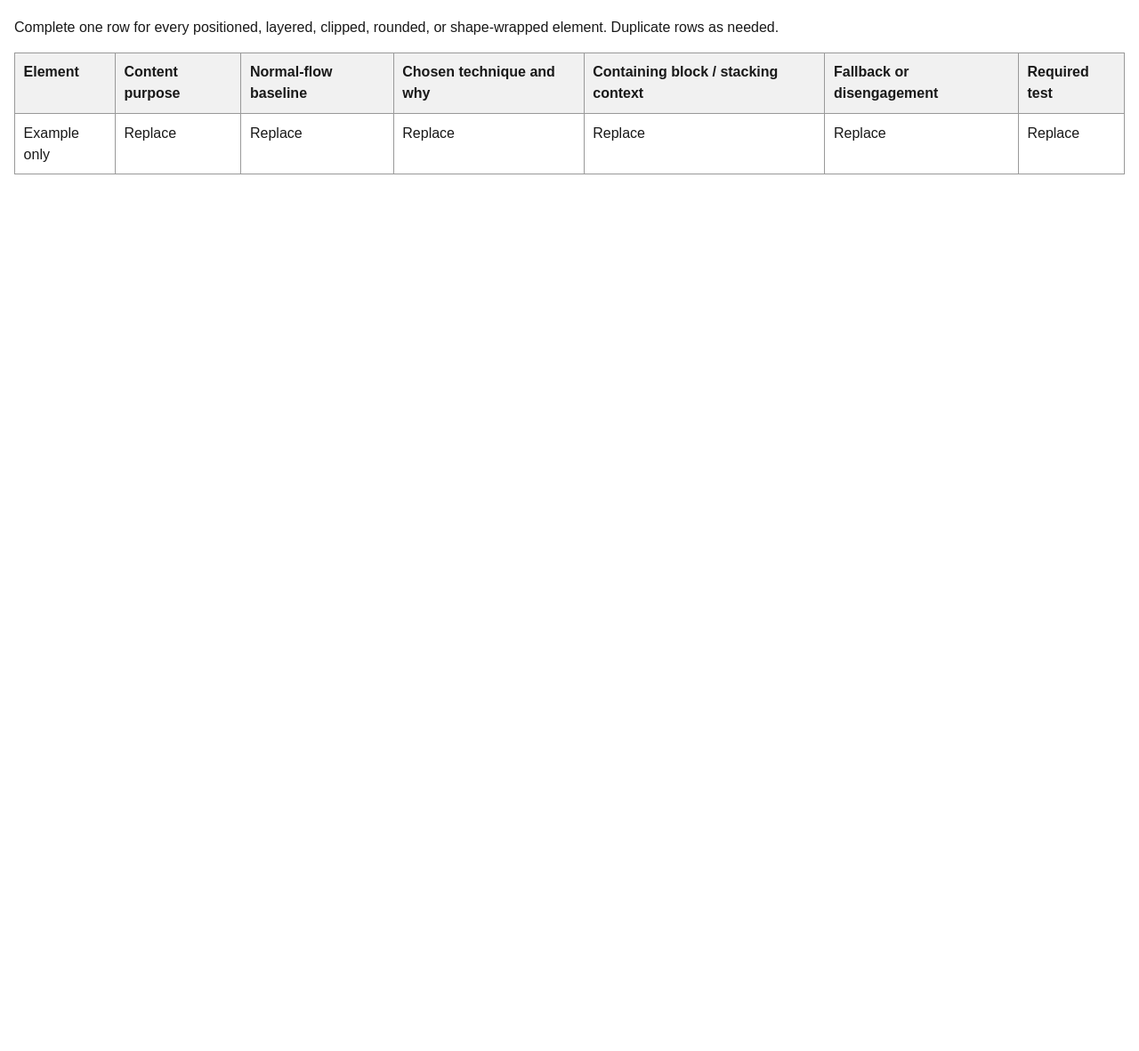
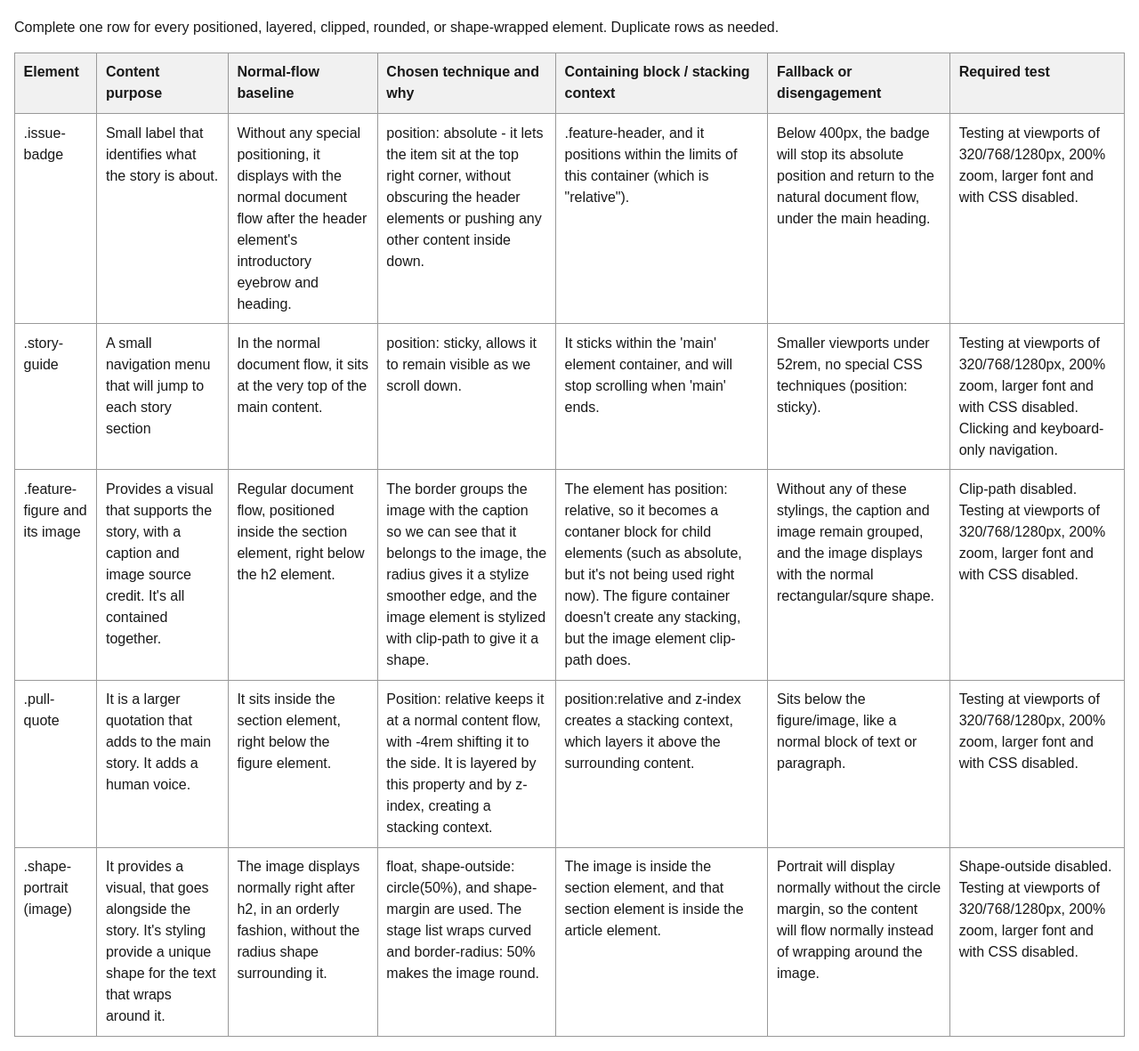
Before and after one commit to gisellenjaa/4-DELIVERABLE-Layered-Feature-Story, a plain HTML site: page composition-plan.html in a window 1280 px wide. Shown: the part 88-1269 px from the top of the page at 89% size. Before the commit the page ends 800 px from the top, so only its background shows below. Drawn offline with Linux system fonts and the light colour scheme.

Commit message:
Completed composition plan table

```diff
--- a/composition-plan.html
+++ b/composition-plan.html
@@ -1,36 +1,43 @@
 <!doctype html>
 <html lang="en">
+
 <head>
     <meta charset="utf-8">
     <meta name="viewport" content="width=device-width,initial-scale=1">
     <title>Composition Plan</title>
     <style>
-            body{
-                font-family:Arial,sans-serif;
-                line-height:1.5;
-                max-width:90rem;
-                margin:auto;
-                padding:1rem;
-                color:#191919;
+        body {
+            font-family: Arial, sans-serif;
+            line-height: 1.5;
+            max-width: 90rem;
+            margin: auto;
+            padding: 1rem;
+            color: #191919;
         }
-            table{
-                width:100%;
-                border-collapse:collapse;
+
+        table {
+            width: 100%;
+            border-collapse: collapse;
         }
-            th,td{
-                padding:.6rem;
-                border:1px solid #999;
-                text-align:left;
-                vertical-align:top;
+
+        th,
+        td {
+            padding: .6rem;
+            border: 1px solid #999;
+            text-align: left;
+            vertical-align: top;
         }
-            th{
-                background:#f1f1f1;
+
+        th {
+            background: #f1f1f1;
         }
     </style>
 </head>
+
 <body>
     <h1>L6 · Composition Plan</h1>
-            <p>Complete one row for every positioned, layered, clipped, rounded, or shape-wrapped element. Duplicate rows as needed.</p>
+    <p>Complete one row for every positioned, layered, clipped, rounded, or shape-wrapped element. Duplicate rows as
+        needed.</p>
     <table>
         <thead>
             <tr>
@@ -45,15 +52,84 @@
         </thead>
         <tbody>
             <tr>
-                        <td>Example only</td>
-                        <td>Replace</td>
-                        <td>Replace</td>
-                        <td>Replace</td>
-                        <td>Replace</td>
-                        <td>Replace</td>
-                        <td>Replace</td>
+                <td>.issue-badge</td>
+                <td>Small label that identifies what the story is about.</td>
+                <td>Without any special positioning, it displays with the normal document flow after the header
+                    element's
+                    introductory eyebrow and heading.</td>
+                <td>position: absolute - it lets the item sit at the top right corner, without obscuring the header
+                    elements or pushing any other content inside down.</td>
+                <td>.feature-header, and it positions within the limits of this container (which is "relative").</td>
+                <td>Below 400px, the badge will stop its absolute position and return to the natural document
+                    flow, under the main heading.</td>
+                <!--fallback: At most sizes, the badge does not overlap with anything. When testing on viewport mode, below 400px
+                    will have it touch the eyebrow title and obscure it.-->
+                <td>Testing at viewports of 320/768/1280px, 200% zoom, larger font and with CSS disabled.</td>
+                <!--
+                Observation stuff later...
+                Resizing the browser to the smallest size will not have it overlap unless it is below 400px.
+                Changing the font to a bigger size will cause the overlap much sooner when resizing, but the text
+                remains inside its container.
+                -->
+            </tr>
+
+            <tr>
+                <td>.story-guide</td>
+                <td>A small navigation menu that will jump to each story section</td>
+                <td>In the normal document flow, it sits at the very top of the main content.</td>
+                <td>position: sticky, allows it to remain visible as we scroll down.</td>
+                <td>It sticks within the 'main' element container, and will stop scrolling when 'main' ends.</td>
+                <td>Smaller viewports under 52rem, no special CSS techniques (position: sticky).</td>
+                <td>Testing at viewports of 320/768/1280px, 200% zoom, larger font and with CSS disabled. Clicking and
+                    keyboard-only navigation.</td>
+            </tr>
+
+            <tr>
+                <td>.feature-figure and its image</td>
+                <td>Provides a visual that supports the story, with a caption and image source credit. It's all
+                    contained together.</td>
+                <td>Regular document flow, positioned inside the section element, right below the h2 element.</td>
+                <td>The border groups the image with the caption so we can see that it belongs to the image, the radius
+                    gives it a stylize smoother edge, and the image element is stylized with clip-path to give it a
+                    shape. </td>
+                <td>The element has position: relative, so it becomes a contaner block for child elements (such as
+                    absolute, but it's not being used right now). The figure container doesn't create any stacking, but
+                    the image element clip-path does.</td>
+                <td>Without any of these stylings, the caption and image remain grouped, and the image displays with the
+                    normal rectangular/squre shape.</td>
+                <td>Clip-path disabled. Testing at viewports of 320/768/1280px, 200% zoom, larger font and with CSS
+                    disabled.</td>
+            </tr>
+
+            <tr>
+                <td>.pull-quote</td>
+                <td>It is a larger quotation that adds to the main story. It adds a human voice.</td>
+                <td>It sits inside the section element, right below the figure element.</td>
+                <td>Position: relative keeps it at a normal content flow, with -4rem shifting it to the side. It is
+                    layered by this property and by z-index, creating a stacking context.</td>
+                <td>position:relative and z-index creates a stacking context, which layers it above the surrounding
+                    content.</td>
+                <td>Sits below the figure/image, like a normal block of text or paragraph.</td>
+                <td>Testing at viewports of 320/768/1280px, 200% zoom, larger font and with CSS disabled.</td>
+            </tr>
+
+            <tr>
+                <td>.shape-portrait (image)</td>
+                <td>It provides a visual, that goes alongside the story. It's styling provide a unique shape for the
+                    text that wraps around it.</td>
+                <td>The image displays normally right after h2, in an orderly fashion, without the radius shape
+                    surrounding it.</td>
+                <td>float, shape-outside: circle(50%), and shape-margin are used. The stage list wraps curved and
+                    border-radius: 50% makes the image round.</td>
+                <td>The image is inside the section element, and that section element is inside the article element.
+                </td>
+                <td>Portrait will display normally without the circle margin, so the content will flow normally instead
+                    of wrapping around the image.</td>
+                <td>Shape-outside disabled. Testing at viewports of 320/768/1280px, 200% zoom, larger font and with CSS
+                    disabled.</td>
             </tr>
         </tbody>
     </table>
 </body>
+
 </html>
```
Also changed, not shown: index.html (+13 -12 lines). Lines whose indentation alone changed are shown as unchanged.
